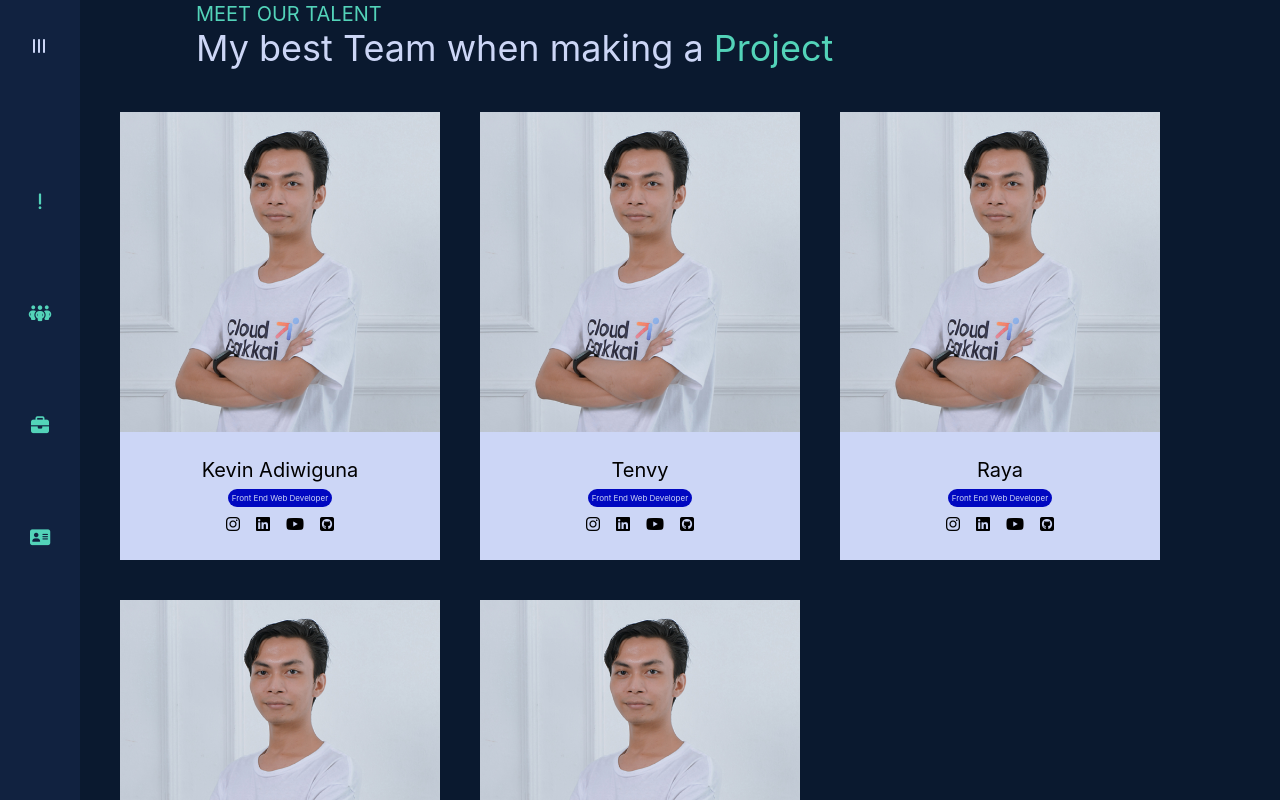
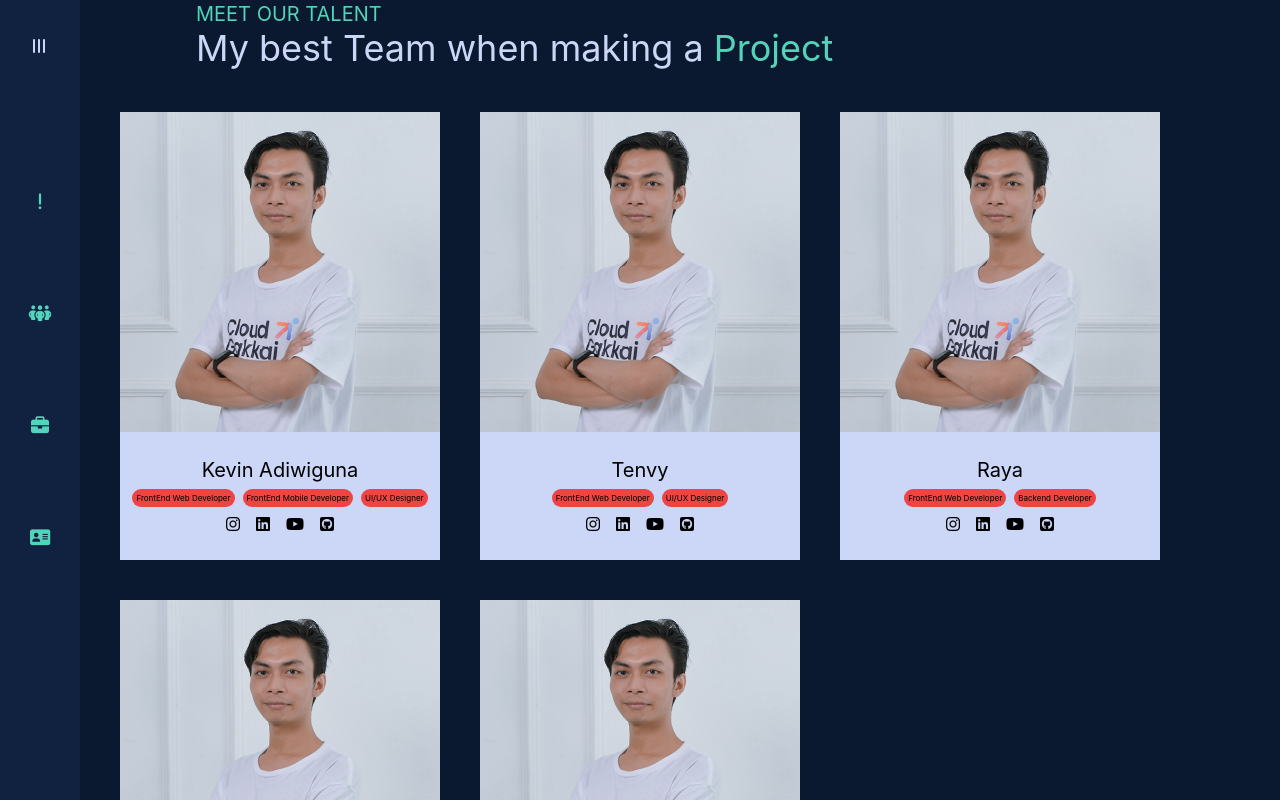
Before and after one commit to KevinAdiwiguna/my-third-profile-website, a React (Create React App) app: page / in a window 1280 px wide. Shown: the top 800 px of the page. Built offline with nearby package versions, Linux system fonts and the light colour scheme.

Commit message:
connect array to component

```diff
--- a/src/Components/Team/Dot/Roles.jsx
+++ b/src/Components/Team/Dot/Roles.jsx
@@ -1,7 +1,16 @@
 import React from 'react'
 
-export const Roles = ({teams}) => {
+export const Roles = ({ team }) => {
+  let rolesDetail = team.Roles
+  let testColor = "#0a192f"
   return (
-    <span className='bg-frontendweb text-primary p-1 m-1 rounded-xl '>Front End Web Developer</span>
+    <div>
+      {rolesDetail.map((res, key) => {
+        console.log(res.color)
+        return (
+          <span key={key} className={` bg-red-500 text-black p-1 m-1 rounded-xl`}>{res.name}</span>
+        )
+      })}
+    </div>
   )
 }
--- a/src/Components/Team/Molecule/Card.jsx
+++ b/src/Components/Team/Molecule/Card.jsx
@@ -3,86 +3,10 @@ import React from 'react'
 import rully from "../../../Assets/Images/Team/p1.jpg"
 import { Roles } from '../Dot/Roles'
 import { SocialMedia } from '../Dot/SocialMedia'
-import { Team } from '../Team'
 
-export const Card = () => {
-
-    let colorRoles = [
-        { FrontEndWeb: "#0008C1" },
-        { FrontEndMobile: "#CFFDE1" },
-        { UIUX: "#FF6D28" },
-        { BackEnd: "#6D67E4" },
-        { DevOps: "#EFF5F5" }
-    ]
-    let teams = [
-        {
-            name: 'Kevin Adiwiguna',
-            Roles: [
-                { color: colorRoles[0].FrontEndWeb, name: "FrontEnd Web Developer" },
-                { color: colorRoles[0].FrontEndMobile, name: "FrontEnd Mobile Developer" },
-                { color: colorRoles[0].UIUX, name: "UI/UX Designer" }
-            ],
-            socialMedia: [
-                { instagram: "htts://instagram.com/kevin.adiwiguna" },
-                { linkedin: "https://www.linkedin.com/in/ida-bagus-kevin-adiwiguna-0b9107256/" },
-                { youtube: "https://www.youtube.com/channel/UCpc77q4G_-Q-IQriqbWyNMQ" },
-                { github: "https://github.com/KevinAdiwiguna" },
-            ]
-        },
-        {
-            name: "Tenvy",
-            Roles: [
-                { color: colorRoles[0].FrontEndWeb, name: "FrontEnd Web Developer" },
-                { color: colorRoles[0].UIUX, name: "UI/UX Designer" }
-            ],
-            socialMedia: [
-                { instagram: "" },
-                { linkedin: "" },
-                { youtube: "" },
-                { github: "" },
-            ]
-        },
-        {
-            name: "Raya",
-            Roles: [
-                { color: colorRoles[0].FrontEndWeb, name: "FrontEnd Web Developer" },
-                { color: colorRoles[0].BackEnd, name: "Backend Developer" },
-            ],
-            socialMedia: [
-                { instagram: "https://www.instagram.com/rayramd/" },
-                { linkedin: "" },
-                { youtube: "" },
-                { github: "https://github.com/rayakeren" },
-            ]
-        },
-        {
-            name: "Bdoeh",
-            Roles: [
-                { color: colorRoles[0].FrontEndWeb, name: "FrontEnd Web Developer" },
-                { color: colorRoles[0].BackEnd, name: "Backend Developer" },
-            ],
-            socialMedia: [
-                { instagram: "" },
-                { linkedin: "" },
-                { youtube: "" },
-                { github: "" },
-            ]
-        },
-        {
-            name: "Jamharir",
-            Roles: [
-                { color: colorRoles[0].UIUX, name: "UI/UX Designer" }
-            ],
-            socialMedia: [
-                { instagram: "" },
-                { linkedin: "" },
-                { youtube: "" },
-                { github: "" },
-            ]
-        },
+export const Card = ({ teams }) => {
 
 
-    ]
 
     return (
         <div className='text-primary my-6 m-auto text-center grid justify-center items-center md:grid-cols-2 lg:grid-cols-3'>
@@ -93,9 +17,9 @@ export const Card = () => {
                         <div className='py-5 my-1'>
                             <p className='text-xl'>{res.name}</p>
                             <div id='job' className='m-2 text-xxs'>
-                                    <Roles teams={teams} />
+                                <Roles team={res}/>
                             </div>
-                                <SocialMedia teams={teams} />
+                            <SocialMedia />
                         </div>
                     </div>
                 )
--- a/src/Components/Team/Team.jsx
+++ b/src/Components/Team/Team.jsx
@@ -3,12 +3,91 @@ import { Card } from './Molecule/Card'
 import { Title } from './Molecule/Title'
 
 export const Team = () => {
+
+    let colorRoles = [
+        { FrontEndWeb: "#0008C1" },
+        { FrontEndMobile: "#CFFDE1" },
+        { UIUX: "#FF6D28" },
+        { BackEnd: "#6D67E4" },
+        { DevOps: "#EFF5F5" }
+    ]
+    let teams = [
+        {
+            name: 'Kevin Adiwiguna',
+            Roles: [
+                { color: colorRoles[0].FrontEndWeb, name: "FrontEnd Web Developer" },
+                { color: colorRoles[1].FrontEndMobile, name: "FrontEnd Mobile Developer" },
+                { color: colorRoles[2].UIUX, name: "UI/UX Designer" }
+            ],
+            socialMedia: [
+                { instagram: "htts://instagram.com/kevin.adiwiguna" },
+                { linkedin: "https://www.linkedin.com/in/ida-bagus-kevin-adiwiguna-0b9107256/" },
+                { youtube: "https://www.youtube.com/channel/UCpc77q4G_-Q-IQriqbWyNMQ" },
+                { github: "https://github.com/KevinAdiwiguna" },
+            ]
+        },
+        {
+            name: "Tenvy",
+            Roles: [
+                { color: colorRoles[0].FrontEndWeb, name: "FrontEnd Web Developer" },
+                { color: colorRoles[2].UIUX, name: "UI/UX Designer" }
+            ],
+            socialMedia: [
+                { instagram: "" },
+                { linkedin: "" },
+                { youtube: "" },
+                { github: "" },
+            ]
+        },
+        {
+            name: "Raya",
+            Roles: [
+                { color: colorRoles[0].FrontEndWeb, name: "FrontEnd Web Developer" },
+                { color: colorRoles[3].BackEnd, name: "Backend Developer" },
+            ],
+            socialMedia: [
+                { instagram: "https://www.instagram.com/rayramd/" },
+                { linkedin: "" },
+                { youtube: "" },
+                { github: "https://github.com/rayakeren" },
+            ]
+        },
+        {
+            name: "Bdoeh",
+            Roles: [
+                { color: colorRoles[0].FrontEndWeb, name: "FrontEnd Web Developer" },
+                { color: colorRoles[3].BackEnd, name: "Backend Developer" },
+            ],
+            socialMedia: [
+                { instagram: "" },
+                { linkedin: "" },
+                { youtube: "" },
+                { github: "" },
+            ]
+        },
+        {
+            name: "Jamharir",
+            Roles: [
+                { color: colorRoles[2].UIUX, name: "UI/UX Designer" }
+            ],
+            socialMedia: [
+                { instagram: "" },
+                { linkedin: "" },
+                { youtube: "" },
+                { github: "" },
+            ]
+        },
+
+
+    ]
+
+
     return (
         <div>
             <div className='min-h-screen flex justify-center items-center'>
                 <div>
-                    <Title />
-                    <Card />
+                    <Title teams={teams} />
+                    <Card teams={teams} />
                 </div>
             </div>
         </div>
```
Lines whose indentation alone changed are shown as unchanged.
